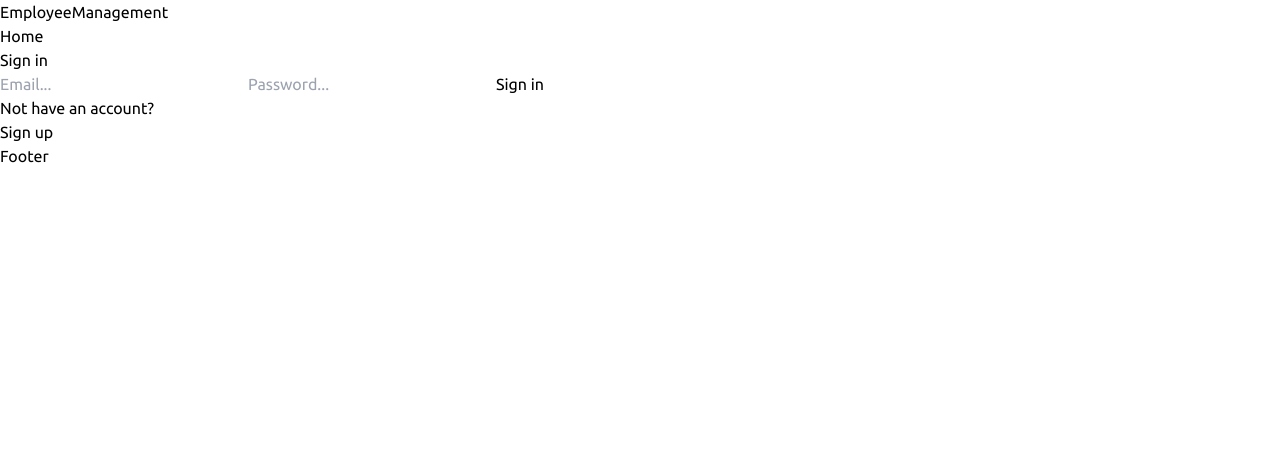
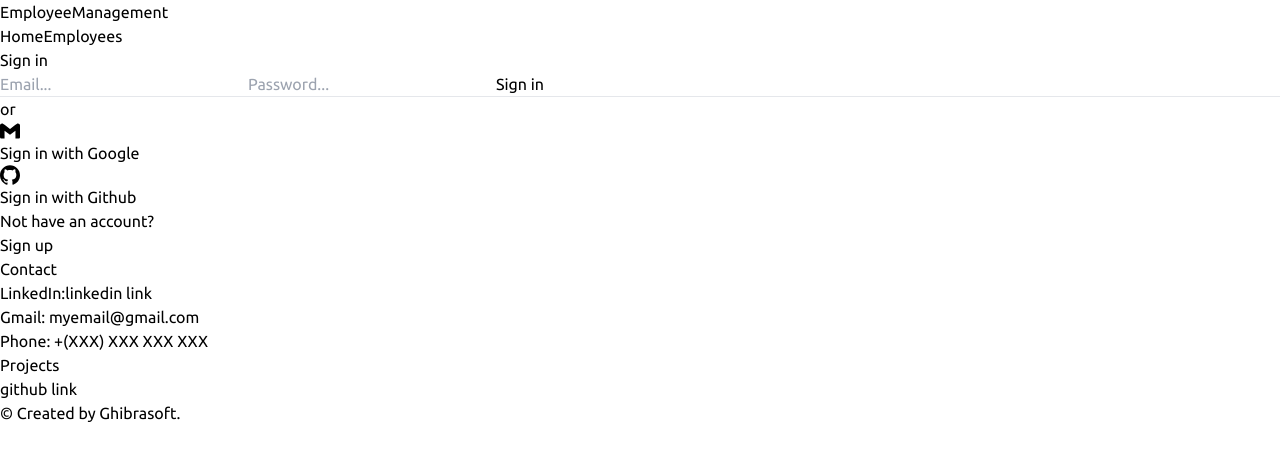
Before and after one commit to Ghibrasoft/Employee-Management, a React (Vite) app in the folder frontend/: page /signin in a window 1280 px wide. Shown: the top 460 px of the page. Built offline with nearby package versions, Linux system fonts and the light colour scheme.

Commit message:
authChanges

```diff
--- a/frontend/src/App.tsx
+++ b/frontend/src/App.tsx
@@ -1,32 +1,38 @@
 // import './App.css'
-import { Table } from './components/Table';
-import { useState } from 'react';
-import { EmployeeForm } from './components/EmployeeForm';
-import { SearchEmployee } from './components/SearchEmployee';
-import { AddEmployeeButton } from './components/AddEmployeeButton';
+import { Route, Routes } from 'react-router-dom';
+import { NavigationBar } from './components/NavigationBar';
+import Home from './pages/Home';
+import Hero from './pages/Hero';
+import { EmployeeProfile } from './pages/EmployeeProfile';
+import SignUp from './pages/SignUp';
+import SignIn from './pages/SignIn';
+import UserProfile from './pages/UserProfile';
+import { Footer } from './components/Footer';
+import { useStore } from './store/ZustandStore';
 
 function App() {
-  const [visible, setVisible] = useState(false);
-
+  const { authenticated } = useStore();
   return (
     <main>
-      {/* add employee button */}
-      <div className='block justify-between my-10 md:flex'>
-        <div className='ml-5 mb-5 md:mb-0'>
-          <AddEmployeeButton visible={visible} setVisible={setVisible} />
-        </div>
-        <div className='ml-5 mt-5 md:mt-0 md:mr-5'>
-          <SearchEmployee />
-        </div>
-      </div>
+      <section className='min-h-screen flex flex-col'>
+        <header className="bg-white shadow-md sticky top-0 p-3">
+          <NavigationBar />
+        </header>
 
-      {/* form visibility */}
-      {visible ? <EmployeeForm /> : <></>}
+        <Routes>
+          <Route path='/' element={<Home />} />
+          <Route path='/employees' element={<Hero />} />
+          <Route path='/employees/:id' element={<EmployeeProfile />} />
+          <Route path='/signup' element={<SignUp />} />
+          <Route path='/signin' element={<SignIn />} />
+          {authenticated && <Route path='/signin/userprofile/:id' element={<UserProfile />} />}
+          <Route path='*' element={<Home />} />
+        </Routes>
 
-      {/* table */}
-      <div className="container mx-auto mt-5 table-responsive">
-        <Table />
-      </div>
+        <footer className='mt-auto'>
+          <Footer />
+        </footer>
+      </section>
     </main>
   )
 }
--- a/frontend/src/components/Footer.tsx
+++ b/frontend/src/components/Footer.tsx
@@ -1,7 +1,27 @@
 export function Footer() {
     return (
-        <div className="bg-gray-100">
-            <h1 className="text-3xl flex justify-center items-center p-5">Footer</h1>
+        <div className="bg-white flex justify-between border-t-2">
+            {/* contact */}
+            <div className="">
+                <h1>Contact</h1>
+                <ul>
+                    <li>
+                        LinkedIn:
+                        <a href="http://">linkedin link</a>
+                    </li>
+                    <li>Gmail: myemail@gmail.com</li>
+                    <li>Phone: +(XXX) XXX XXX XXX</li>
+                </ul>
+            </div>
+
+            {/* projects */}
+            <div className="">
+                <p>Projects</p>
+                <a href="http://">github link</a>
+            </div>
+
+            {/* creator */}
+            <div>&copy; Created by Ghibrasoft.</div>
         </div>
     )
 }
--- a/frontend/src/components/NavigationBar.tsx
+++ b/frontend/src/components/NavigationBar.tsx
@@ -1,19 +1,21 @@
-import { Link, useNavigate } from "react-router-dom"
+import { Link, useNavigate } from "react-router-dom";
 import { useStore } from "../store/ZustandStore";
-import { RiLogoutBoxLine } from 'react-icons/ri'
+import { RiLogoutBoxLine } from 'react-icons/ri';
 
 export function NavigationBar() {
     const navigate = useNavigate();
     const { authenticated, logOutUSer } = useStore();
+    const loggedInUserId = localStorage.getItem("userId")
 
     function handleLogout() {
         logOutUSer();
         navigate("/");
     }
+
     return (
         <nav
-            className="flex items-center justify-between h-full">
-            <h1 className="text-xl md:text-5xl text-center font-bold cursor-pointer" onClick={() => navigate("/")}>
+            className="flex items-center justify-between md:justify-around h-full">
+            <h1 className="text-lg md:text-3xl text-center font-bold cursor-pointer" onClick={() => navigate("/")}>
                 <span className="bg-indigo-500 text-white px-4 py-1 rounded-lg">E</span>mployee
                 <span className="bg-green-500 text-white px-2 py-1 rounded-lg ml-5">M</span>anagement
             </h1>
@@ -23,10 +25,15 @@ export function NavigationBar() {
                         Home
                     </button>
                 </Link>
+                <Link to="/employees">
+                    <button className="px-3 py-1 rounded-md hover:text-indigo-500 hover:ring hover:ring-indigo-500 active:bg-indigo-100 active:ring-offset-2 transition-all">
+                        Employees
+                    </button>
+                </Link>
                 {
                     authenticated &&
                     <>
-                        <Link to={`/userprofile/`}>
+                        <Link to={`/signin/userprofile/${loggedInUserId}`}>
                             <button
                                 className="px-3 py-1 rounded-md hover:text-indigo-500 hover:ring hover:ring-indigo-500 active:bg-indigo-100 active:ring-offset-2 transition-all">
                                 Profile
--- a/frontend/src/index.css
+++ b/frontend/src/index.css
@@ -7,3 +7,10 @@
 body {
   font-family: "Ubuntu", sans-serif;
 }
+
+.home-page {
+  background-image: url("./assets/towers.jpg");
+  background-size: cover;
+  background-position: center;
+  background-repeat: no-repeat;
+}
--- a/frontend/src/main.tsx
+++ b/frontend/src/main.tsx
@@ -2,36 +2,12 @@ import React from 'react'
 import ReactDOM from 'react-dom/client'
 import App from './App.tsx'
 import './index.css'
-import { Route, BrowserRouter as Router, Routes } from 'react-router-dom'
-import { NavigationBar } from './components/NavigationBar.tsx'
-import { Footer } from './components/Footer.tsx'
-import { EmployeeProfile } from './pages/EmployeeProfile.tsx'
-import UserProfile from './pages/UserProfile.tsx'
-import Home from './pages/Home.tsx'
-import SignIn from './pages/SignIn.tsx'
-import SignUp from './pages/SignUp.tsx'
+import { BrowserRouter as Router } from 'react-router-dom'
 
 ReactDOM.createRoot(document.getElementById('root') as HTMLElement).render(
   <Router>
     <React.StrictMode>
-      <section className='min-h-screen flex flex-col'>
-        <header className="h-16 bg-white shadow-md sticky top-0 p-10">
-          <NavigationBar />
-        </header>
-
-        <Routes>
-          <Route path='/' element={<Home />} />
-          <Route path='/employees' element={<App />} />
-          <Route path='/employees/:id' element={<EmployeeProfile />} />
-          <Route path='/signup' element={<SignUp />} />
-          <Route path='/signin' element={<SignIn />} />
-          <Route path='/userprofile/:id' element={<UserProfile />} />
-        </Routes>
-
-        <footer className='mt-auto'>
-          <Footer />
-        </footer>
-      </section>
+      <App />
     </React.StrictMode>
   </Router>,
 )
--- /dev/null
+++ b/frontend/src/pages/Hero.tsx
@@ -0,0 +1,33 @@
+import { useState } from "react";
+import { AddEmployeeButton } from "../components/AddEmployeeButton";
+import { SearchEmployee } from "../components/SearchEmployee";
+import { EmployeeForm } from "../components/EmployeeForm";
+import { Table } from "../components/Table";
+
+function Hero() {
+    const [visible, setVisible] = useState(false);
+
+    return (
+        <>
+            {/* add employee button */}
+            <div className='block justify-between my-10 md:flex'>
+                <div className='ml-5 mb-5 md:mb-0'>
+                    <AddEmployeeButton visible={visible} setVisible={setVisible} />
+                </div>
+                <div className='ml-5 mt-5 md:mt-0 md:mr-5'>
+                    <SearchEmployee />
+                </div>
+            </div>
+
+            {/* form visibility */}
+            {visible ? <EmployeeForm /> : <></>}
+
+            {/* table */}
+            <div className="container mx-auto mt-5 table-responsive">
+                <Table />
+            </div>
+        </>
+    )
+}
+
+export default Hero;
--- a/frontend/src/pages/SignIn.tsx
+++ b/frontend/src/pages/SignIn.tsx
@@ -1,10 +1,13 @@
 import { useEffect, useRef } from "react";
-import { Link } from "react-router-dom";
+import { Link, useNavigate } from "react-router-dom";
 import { useStore } from "../store/ZustandStore";
+import { SiGmail, SiGithub } from "react-icons/si";
+
 
 export default function SignIn() {
+    const navigate = useNavigate();
     const formRef = useRef(null);
-    const { loginUSer, authenticated, setAuthenticated } = useStore();
+    const { loginUSer, authenticated } = useStore();
 
     async function handleSignIn(e: React.FormEvent) {
         e.preventDefault();
@@ -13,8 +16,6 @@ export default function SignIn() {
         const userData = Object.fromEntries(formData);
         try {
             await loginUSer(userData)
-            setAuthenticated(true);
-
         } catch (error) {
             console.log("Sign in", error);
         }
@@ -22,15 +23,14 @@ export default function SignIn() {
 
     useEffect(() => {
         if (authenticated) {
-            // get userId from localstorage for manage navigate
-        } else {
-
+            const loggedInUserId = localStorage.getItem("userId");
+            navigate(`userprofile/${loggedInUserId}`);
         }
     }, [authenticated])
     return (
         <div className="flex flex-1 justify-center items-center">
             <div className="flex flex-col justify-center items-center border rounded-md px-16 py-24 gap-3 bg-gray-50 w-1/3" >
-                <h1>
+                <h1 className="text-3xl">
                     Sign in
                 </h1>
                 <form
@@ -54,6 +54,24 @@ export default function SignIn() {
                         hover:ring-offset-2 hover:bg-indigo-700 hover:ring-indigo-700 transition ease-in-out">
                         Sign in
                     </button>
+
+                    {/* horizontal divider */}
+                    <div className="inline-flex items-center justify-center w-full">
+                        <hr className="w-64 h-px my-3 bg-gray-300 border-0" />
+                        <span className="absolute px-3 font-medium text-gray-900 -translate-x-1/2 bg-gray-50 left-1/2">or</span>
+                    </div>
+
+                    {/* other sign in providers */}
+                    <div className="flex flex-col gap-3 w-full">
+                        <p className="flex justify-center items-center gap-1 px-3 py-1 rounded cursor-pointer text-indigo-500 bg-gray-200 hover:bg-gray-300 transition ease-in-out">
+                            <span className="text-black"><SiGmail size={20} /></span>
+                            Sign in with Google
+                        </p>
+                        <p className="flex justify-center items-center gap-1 px-3 py-1 rounded cursor-pointer text-indigo-500 bg-gray-200 hover:bg-gray-300 transition ease-in-out">
+                            <span className="text-black"><SiGithub size={20} /></span>
+                            Sign in with Github
+                        </p>
+                    </div>
                 </form>
                 <div className="flex gap-2">
                     <p>Not have an account?</p>
--- a/frontend/src/pages/SignUp.tsx
+++ b/frontend/src/pages/SignUp.tsx
@@ -24,7 +24,7 @@ export default function SignUp() {
     return (
         <div className="flex flex-1 justify-center items-center">
             <div className="flex flex-col justify-center items-center border rounded-md px-16 py-24 gap-3 bg-gray-50 w-1/3" >
-                <h1>
+                <h1 className="text-3xl">
                     Sign up
                 </h1>
                 <form
```
Also changed, not shown: frontend/src/components/AddEmployeeButton.tsx (+8 -3 lines), frontend/src/components/AddEmployeeForm.tsx (+11 -3 lines), frontend/src/pages/Home.tsx (+14 -21 lines), 1 other file (tests, documents, lock files or other folders).
